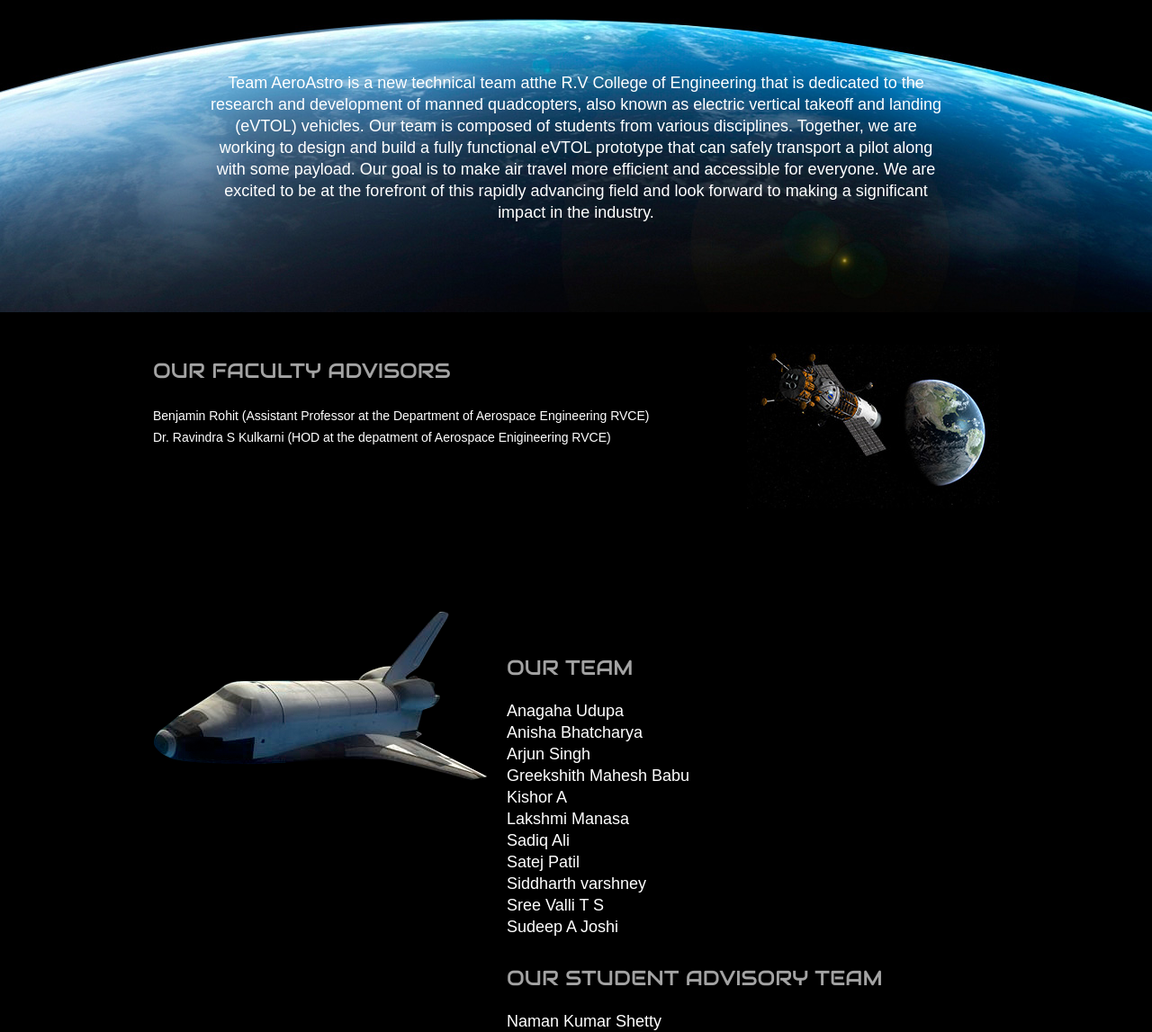
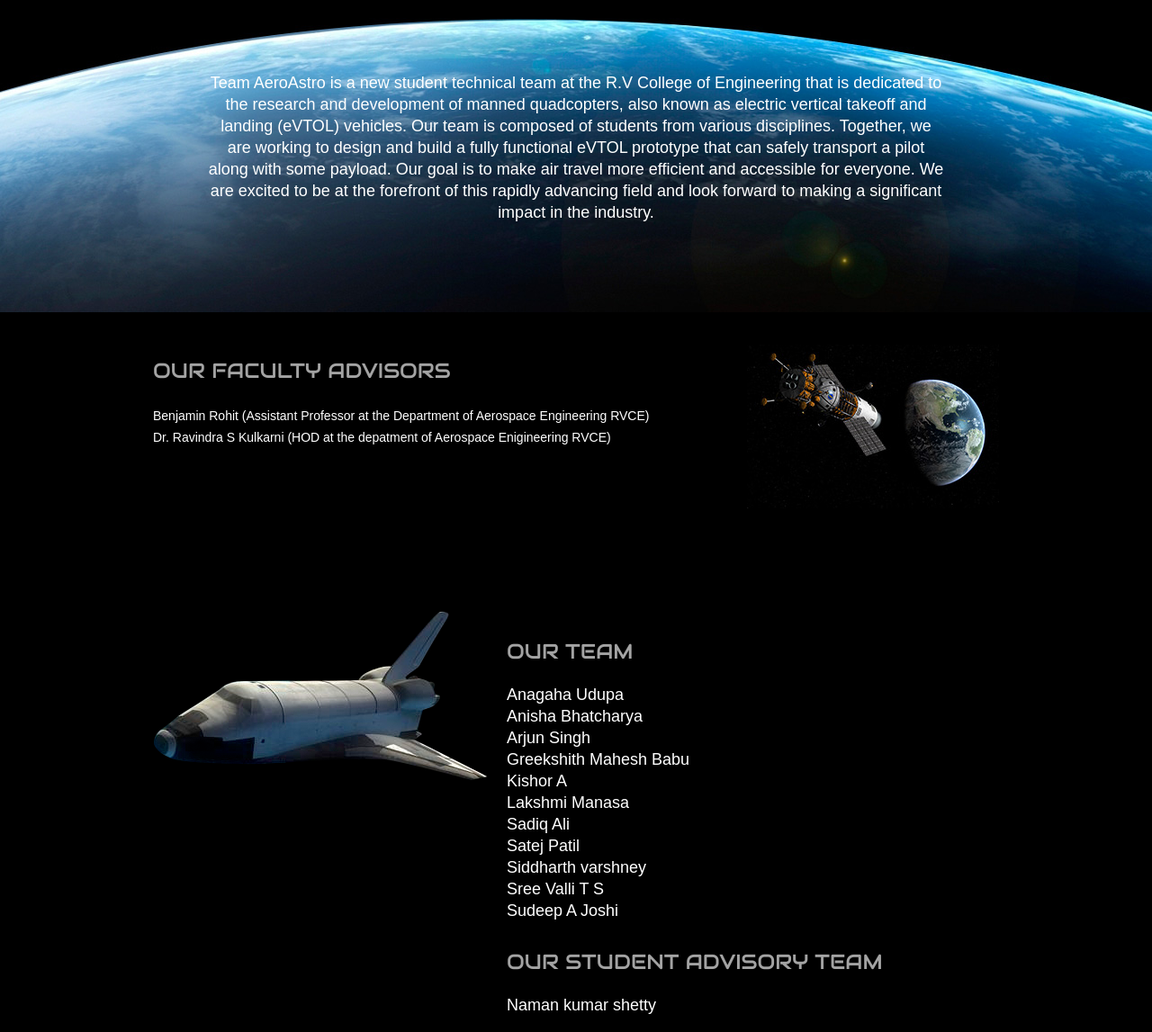
Before and after one commit to sadiqalimir/teamaeroastro, a plain HTML site: page about.html in a window 1280 px wide. Shown: the part 168-1315 px from the top of the page at 90% size. Drawn offline with Linux system fonts and the light colour scheme.

Commit message:
spell and links fix

```diff
--- a/about.html
+++ b/about.html
@@ -26,7 +26,7 @@
 						<ul class="primary">
 							<li>
 								<a href="projectMQ23.html">MQ23</a>
-								<a href="UAV.html">UAV24</a>
+							<!--	<a href="UAV.html">UAV24</a> -->
 							</li>
 						</ul>
 						<li>
@@ -52,7 +52,7 @@
 				<div>
 					<h1>About us</h1>
 					<h2></h2>
-					<p>Team AeroAstro is a new technical team atthe R.V College of Engineering that is dedicated to the research and development of manned quadcopters, also known as electric vertical takeoff and landing (eVTOL) vehicles. Our team is composed of students from various disciplines. Together, we are working to design and build a fully functional eVTOL prototype that can safely transport a pilot along with some payload. Our goal is to make air travel more efficient and accessible for everyone. We are excited to be at the forefront of this rapidly advancing field and look forward to making a significant impact in the industry.</p>
+					<p>Team AeroAstro is a new student technical team at the R.V College of Engineering that is dedicated to the research and development of manned quadcopters, also known as electric vertical takeoff and landing (eVTOL) vehicles. Our team is composed of students from various disciplines. Together, we are working to design and build a fully functional eVTOL prototype that can safely transport a pilot along with some payload. Our goal is to make air travel more efficient and accessible for everyone. We are excited to be at the forefront of this rapidly advancing field and look forward to making a significant impact in the industry.</p>
 				</div>
 			</div>
 			<div class="body">
@@ -65,19 +65,17 @@
 			<div class="footer">
 				<div>
 					<img src="images/space-shuttle.png" alt="">
-<<<<<<< HEAD
+
 					<h2>Our Team</h2>
 					<p>Anagaha Udupa<br>Anisha Bhatcharya<br>Arjun Singh<br>Greekshith Mahesh Babu<br>Kishor A<br>Lakshmi Manasa<br>Sadiq Ali<br>Satej Patil<br>Siddharth varshney<br>Sree Valli T S<br>Sudeep A Joshi<br></p>
-=======
 					<h2>Our Student Advisory Team</h2>
-					<p>Naman Kumar Shetty</p>
->>>>>>> 0a921583995d5330bb4816f9525e8c460defb645
+					<p>Naman kumar shetty</p>
 				</div>
 			</div>
 			<div class="section">
 				<div>0.
 					<h2>Our Core Team</h2>
-					<p>Anagaha Udupa<br>Arjun Singh<br>Greekshith Mahesh Babu<br>Kishor A<br>Satej Patil<br>Siddharth varshney<br>Sree Valli T S<br>Sudeep A Joshi<br>Sadiq Ali</p>
+					<p>Anagaha Udupa<br>Arjun Singh<br>Greekshith Mahesh Babu<br>Kishor A<br>Sadiq Ali <br>Satej Patil<br>Siddharth varshney<br>Sree Valli T S<br>Sudeep A Joshi<br></p>
 				</div>
 			</div>
 		</div>
```
